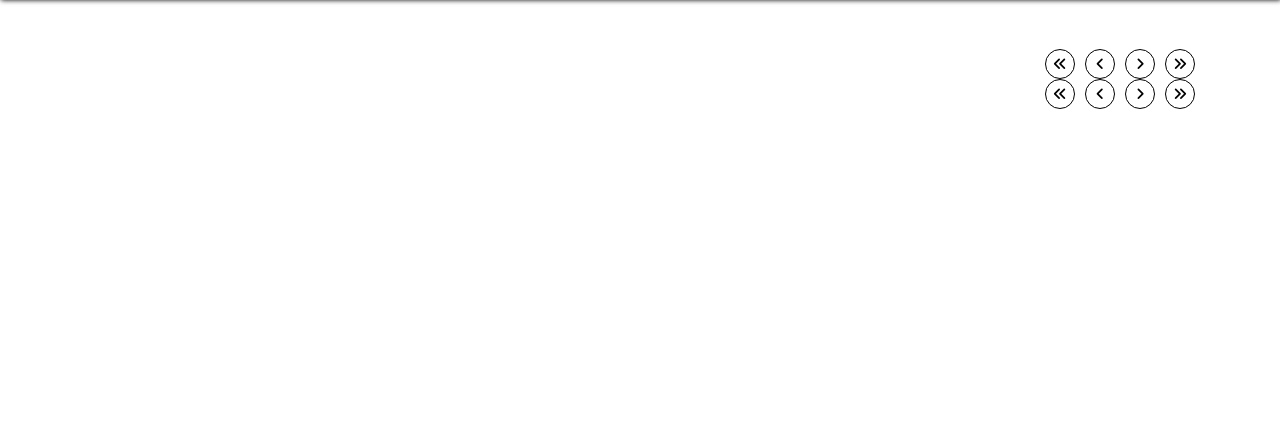
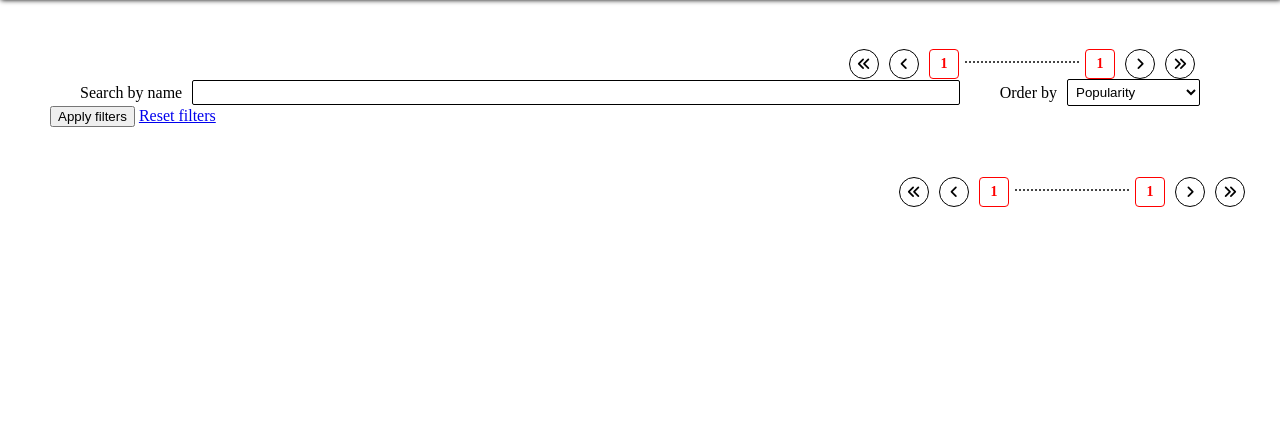
Before and after one commit to jackjakarta/pizzastore, a Django app: page /stores/pizza/ in a window 1280 px wide. Shown: the part 261-708 px from the top of the page. Run offline with Django 5.2, Linux system fonts and the light colour scheme; data that the repository does not hold is empty; some libraries are stand-ins or nearby versions.

Commit message:
search and filter functionality

```diff
--- /dev/null
+++ b/static/css/search.css
@@ -0,0 +1,37 @@
+.filters-wrapper {
+	margin: 0 30px;
+}
+
+.filters-wrapper .top-filter {
+	display: flex;
+	justify-content: space-between;
+}
+
+.filters-wrapper .search-by-field {
+	flex: 1;
+}
+
+.filters-wrapper select {
+	margin-left: 10px;
+	padding: 4px;
+	border-radius: 2px;
+	border: 1px solid black;
+	background-color: white;
+}
+
+.filters-wrapper .ingredients-wrapper ul {
+	display: flex;
+	margin: 10px 0;
+	padding: 0;
+	flex-wrap: wrap;
+	list-style-type: none;
+}
+
+.filters-wrapper .ingredients-wrapper ul li {
+	width: 25%;
+	margin: 10px 0;
+}
+
+.filters-wrapper a {
+	margin-left: 20px;
+}
--- /dev/null
+++ b/stores/forms/filter.py
@@ -0,0 +1,80 @@
+from django import forms
+from django.db import models
+from stores.models import Ingredient, Pizza
+
+
+class OrderBy(models.TextChoices):
+    POPULARITY = 'popularity', 'Popularity'
+    PRICE_ASC = 'price_asc', 'Price ascending'
+    PRICE_DESC = 'price_desc', 'Price descending'
+
+
+class SearchAndFilterPizza(forms.Form):
+    search_term = forms.CharField(max_length=255, required=False, label='Search by name')
+    order_by = forms.ChoiceField(choices=OrderBy.choices, required=False, label='Order by')
+    ingredients = forms.MultipleChoiceField(
+        widget=forms.CheckboxSelectMultiple,
+        choices=(),
+        required=False,
+        label='Ingredients'
+    )
+
+    def __init__(self, *args, **kwargs):
+        super().__init__(*args, **kwargs)
+
+        ingredients = Ingredient.objects.all()
+        ingredient_choices = tuple([(ingredient.id, ingredient.name) for ingredient in ingredients])
+        self.fields['ingredients'].choices = ingredient_choices
+
+    def clean_ingredients(self):
+        ingredients = self.cleaned_data.get('ingredients', [])
+
+        try:
+            ingredients = [int(ingredient_id) for ingredient_id in ingredients]
+        except ValueError:
+            raise forms.ValidationError('Ingredient IDs must be integers.')
+
+        return ingredients
+
+    def get_filtered_pizza(self):
+        # with is_valid Django creates the `cleaned_data` dictionary with all the cleaned information.
+        if self.is_valid():
+            search_term = self.cleaned_data.get('search_term', None)
+            order_by = self.cleaned_data.get('order_by', OrderBy.POPULARITY)
+            ingredients = self.cleaned_data.get('ingredients', [])
+
+            pizza_list = Pizza.objects.order_by('created_at')
+
+            if search_term:
+                pizza_list = pizza_list.filter(name__icontains=search_term)
+
+            if order_by == OrderBy.PRICE_ASC:
+                pizza_list = pizza_list.order_by('price')
+            elif order_by == OrderBy.PRICE_DESC:
+                pizza_list = pizza_list.order_by('-price')
+
+            if ingredients:
+                # Version 1 - filter for at least one ingredient.
+                # pizza_list = pizza_list.filter(ingredients__ingredient__id__in=ingredients)
+
+                # Version 2 - filter by all ingredients.
+                # set_1 = {1, 2, 3}
+                # set_2 = {1, 2, 3, 4, 5}
+                # set_is is sub set of set_2 OR set_2 is super set of set_1
+                ingredients_set = set(ingredients)
+                pizza_ids = set()
+                for pizza in pizza_list:
+                    pizza_ingredient_ids = set([
+                        ingredient_data[0]
+                        for ingredient_data in pizza.ingredients.values_list('ingredient__id')
+                    ])
+
+                    # if ingredients_set.issubset(pizza_ingredient_ids):
+                    if pizza_ingredient_ids.issuperset(ingredients_set):
+                        pizza_ids.add(pizza.id)
+
+                pizza_list = pizza_list.filter(id__in=pizza_ids)
+
+            return pizza_list
+
+        return Pizza.objects.all()
--- a/stores/templates/pagination.html
+++ b/stores/templates/pagination.html
@@ -1,4 +1,5 @@
 {% load static %}
+{% load cart %}
 {% load pizza %}
 
 {% block style %}
@@ -17,12 +18,12 @@
     {% endif %}
         <i class="fas fa-angle-left"></i>
     </a>
-    {% with aux_page_obj=page_obj %}
+    {% with aux_page_obj=page_obj|visible_pages %}
         {% for page in aux_page_obj %}
             {% if page is None %}
                 <span>.............................</span>
             {% else %}
-                <a class="wrapper {% if page_obj.number == page.number %}active{% endif %}" href="{{ request | pagination_url}}">{{ page.number }}</a>
+                <a class="wrapper {% if page_obj.number == page.number %}active{% endif %}" href="{{ request | pagination_url:page.number}}">{{ page.number }}</a>
             {% endif %}
         {% endfor %}
     {% endwith %}
--- /dev/null
+++ b/stores/templates/stores/pizza/filters.html
@@ -0,0 +1,25 @@
+<div class="filters-wrapper">
+    <form class="filters" method="get" action="{% url 'stores:pizza:list' %}">
+        <div class="top-filters">
+        {% for field in form %}
+        {% if field.id_for_label %}
+            {% if field.id_for_label == 'id_search_term' %}
+            <div class="flex-valign search-by-field">
+            {% else %}
+            <div class="flex-valign">
+            {% endif %}
+                <label>{{ field.label }}</label>
+                {{ field }}
+            </div>
+        {% else %}
+        </div>
+        </div>
+        <div class="ingredients-wrapper">
+            {{ field }}
+        </div>
+        {% endif %}
+        {% endfor %}
+        <input type="submit" value="Apply filters" />
+        <a href="{% url 'stores:pizza:list' %}">Reset filters</a>
+    </form>
+</div>
--- a/stores/templates/stores/pizza/list.html
+++ b/stores/templates/stores/pizza/list.html
@@ -2,12 +2,20 @@
 {% load static %}
 
 
+{% block title %}
+Pizzas
+{% endblock %}
+
+
 {% block style %}
     <link href="{% static 'css/pizza.css' %}" rel="stylesheet" type="text/css">
+    <link href="{% static 'css/search.css' %}" rel="stylesheet" type="text/css">
 {% endblock %}
 
 {% block content %}
     {% include 'pagination.html' %}
+    {% include 'stores/pizza/filters.html' %}
+
     <ul class="pizza-list">
 
         {% for pizza in page_obj %}
--- /dev/null
+++ b/stores/templatetags/cart.py
@@ -0,0 +1,47 @@
+from django import template
+from stores.models import Pizza
+
+register = template.Library()
+
+
+@register.filter(name='products_or_price')
+def get_products_number_or_price(cart_dict, type_=None):
+    print('!! cart dict is', cart_dict)
+    if type_ == 'price':
+        pizza_list = Pizza.objects.filter(id__in=cart_dict.keys())
+        return '%.2f' % sum([pizza.price * cart_dict[str(pizza.id)] for pizza in pizza_list])
+
+    return sum([int(cart_value) for cart_value in cart_dict.values()])
+
+
+@register.simple_tag(name='cart_data', takes_context=True)
+def get_cart_data(context):
+    cart_dict = context.request.session.get('cart', {})
+    pizza_list = Pizza.objects.filter(id__in=cart_dict.keys())
+    products_number = sum([int(cart_value) for cart_value in cart_dict.values()])
+    total_price = '%.2f RON' % sum([pizza.price * cart_dict[str(pizza.id)] for pizza in pizza_list])
+
+    return {
+        'products': products_number,
+        'price': total_price
+    }
+
+
+@register.filter(name='visible_pages')
+def visible_pages(page_obj):
+    paginator = page_obj.paginator
+    pages = list(paginator)
+    current_page = page_obj.number
+    first_pages = pages[0:2]
+    last_pages = pages[-2:]
+
+    if current_page == 1 or current_page == paginator.num_pages:
+        return first_pages + [None] + last_pages
+
+    current_page_index = [page.number for page in pages].index(current_page)
+    return first_pages + [None] + pages[current_page_index-1:current_page_index+2] + [None] + last_pages
+
+
+@register.filter(name='pizza_value')
+def get_pizza_value_from_cart(session, pizza_id):
+    return session['cart'].get(str(pizza_id), 0) if 'cart' in session else 0
--- a/stores/urls/__init__.py
+++ b/stores/urls/__init__.py
@@ -7,4 +7,5 @@ app_name = 'stores'
 urlpatterns = [
     path('', StoreList.as_view(), name='list'),
     path('pizza/', include("stores.urls.pizza")),
+    # path('cart/', include("stores.urls.cart")),
 ]
--- a/stores/views/pizza.py
+++ b/stores/views/pizza.py
@@ -1,12 +1,13 @@
 from django.core.paginator import Paginator
-from django.shortcuts import render, redirect, Http404, get_object_or_404, reverse
+from django.shortcuts import render, redirect, Http404, reverse
 
-from stores.models import Pizza
+from stores.forms.filter import SearchAndFilterPizza
 from stores.utils.cart import Cart
 
 
 def pizza_list_view(request):
-    pizza_list = Pizza.objects.all().order_by('price')
+    form = SearchAndFilterPizza(request.GET)
+    pizza_list = form.get_filtered_pizza()
     paginator = Paginator(pizza_list, 9)
 
     page_number = request.GET.get('page', 1)
@@ -15,6 +16,7 @@ def pizza_list_view(request):
 
     return render(request, 'stores/pizza/list.html', {
         'page_obj': page_obj,
+        'form': form,
     })
 
 
```
Also changed, not shown: templates/mini_cart.html (+8 -2 lines), users/signals.py (+9 -2 lines), stores/forms/__init__.py (added), 1 other file.
